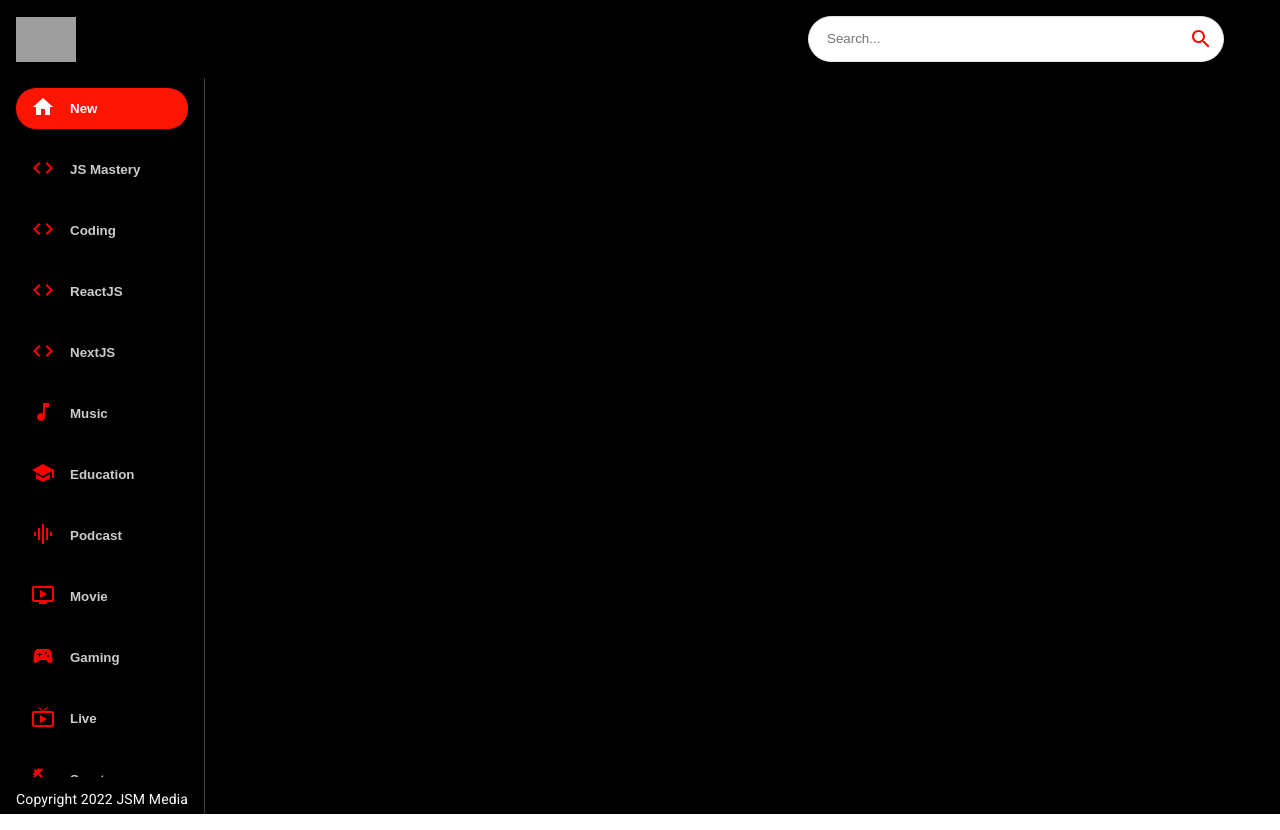
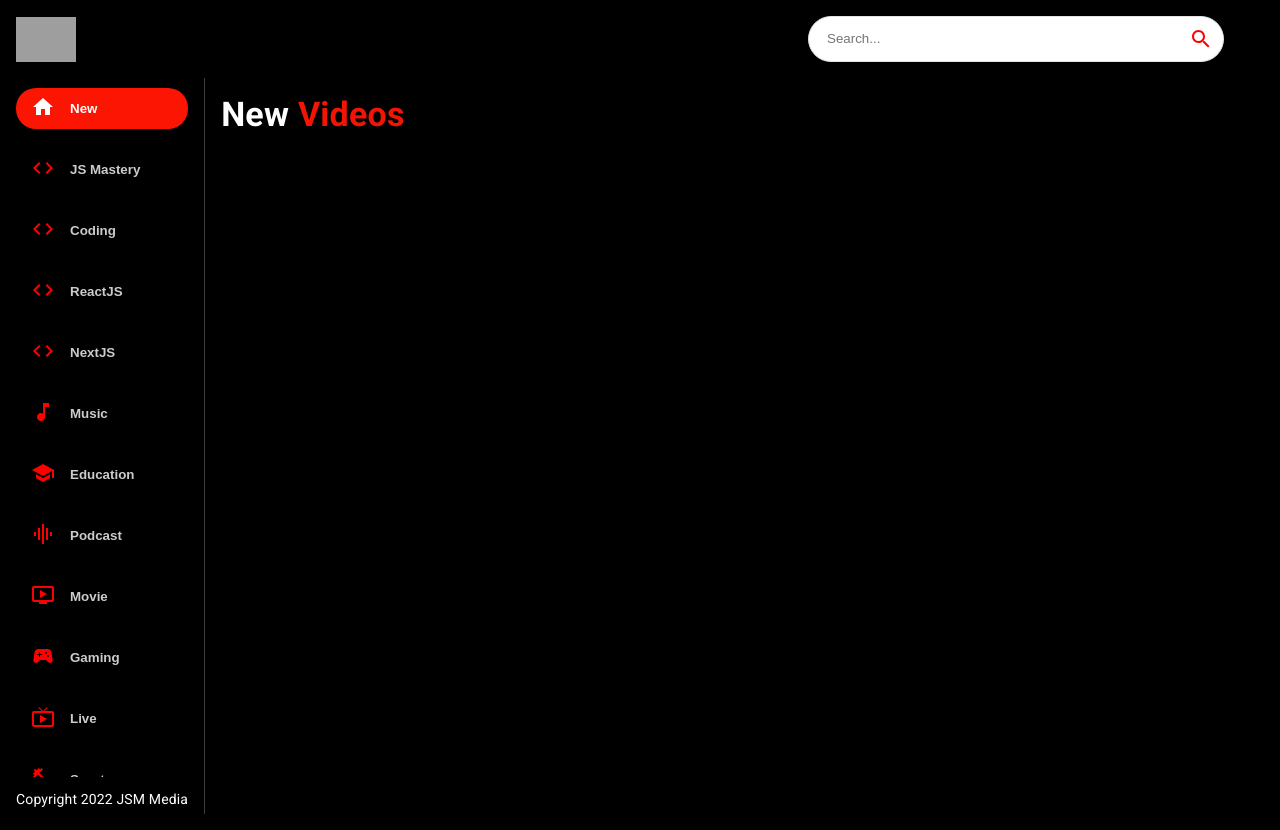
Before and after one commit to Salkhaleeli/youtube, a React (Create React App) app: page / in a window 1280 px wide. Built offline with nearby package versions, Linux system fonts and the light colour scheme; grey boxes are pictures that could not be loaded.

Commit message:
adding title

```diff
--- a/src/components/Feed.jsx
+++ b/src/components/Feed.jsx
@@ -1,4 +1,4 @@
-import { useState, useEffect} from 'react';
+import { useState, useEffect } from 'react';
 import { Box, Stack, Typography } from '@mui/material';
 import Sidebar from './Sidebar';
 
@@ -7,7 +7,7 @@ const Feed = () => {
     <Stack
       sx={{ flexDirection: { sx: 'column', md: 'row' } }}
     >
-      <Box sx={{ height: { sx: 'auto', md: '92vh'}, borderRight: '1px solid #3d3d3d', px: { sx: 0, md: 2 }}}>
+      <Box sx={{ height: { sx: 'auto', md: '92vh' }, borderRight: '1px solid #3d3d3d', px: { sx: 0, md: 2 } }}>
         <Sidebar />
 
         <Typography
@@ -18,6 +18,21 @@ const Feed = () => {
         </Typography>
       </Box>
 
+      <Box
+        p={2}
+        sx={{ overflowY: 'auto', height: '90vh', flex: 2}}
+      >
+        <Typography
+          variant='h4'
+          fontWeight='bold' mb={2}
+          sx={{ color: 'white' }}
+        >
+          New <span style={{ color: '#F31503' }}>
+            Videos
+          </span>
+        </Typography>
+
+      </Box>
     </Stack>
   )
 }
```
